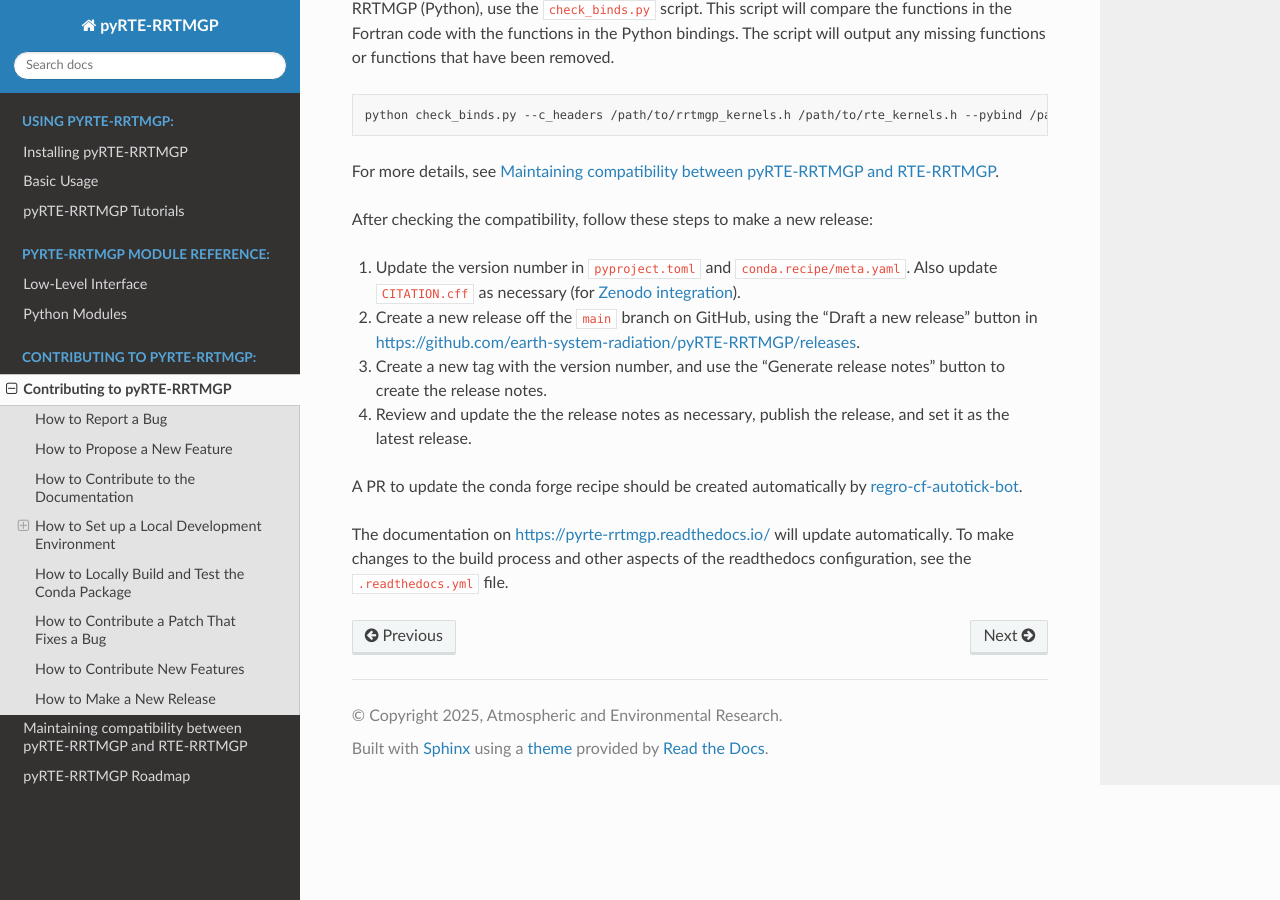
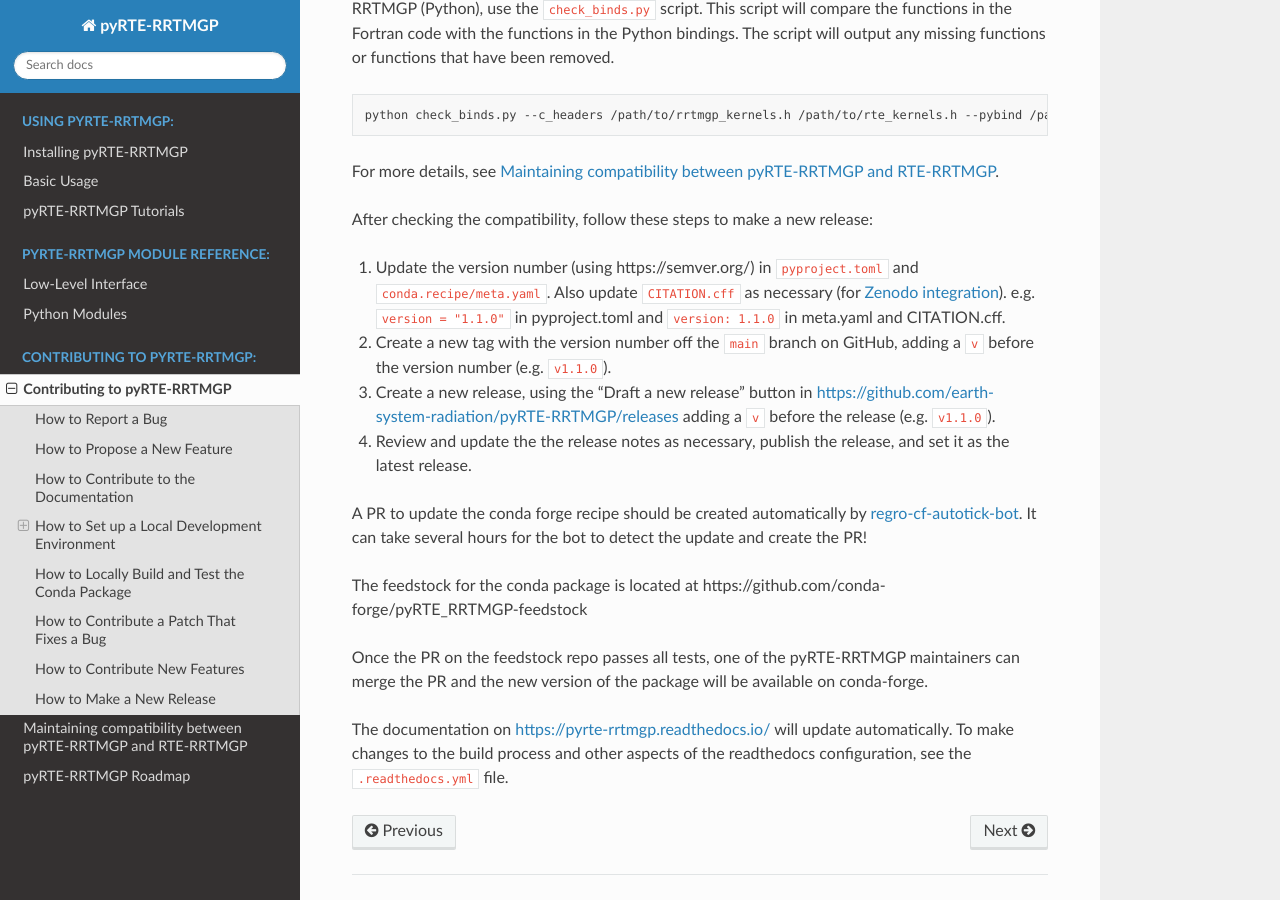
Before and after one commit to earth-system-radiation/pyRTE-RRTMGP, a Sphinx documentation site: the page built from docs/source/contributor_guide/contribute.md, in a window 1280 px wide and 900 px high, scrolled down 3956 px. Built offline with Sphinx 7.4.7 and the Read the Docs theme 3.1.0, drawn with Linux system fonts in a browser that asks for light colours.

Commit message:
Update release instructions

```diff
--- a/docs/source/contributor_guide/contribute.md
+++ b/docs/source/contributor_guide/contribute.md
@@ -172,11 +172,15 @@
 
 After checking the compatibility, follow these steps to make a new release:
 
-1. Update the version number in `pyproject.toml` and `conda.recipe/meta.yaml`. Also update `CITATION.cff` as necessary (for [Zenodo integration](https://zenodo.org/records/1117789)).
-2. Create a new release off the `main` branch on GitHub, using the "Draft a new release" button in [https://github.com/earth-system-radiation/pyRTE-RRTMGP/releases](https://github.com/earth-system-radiation/pyRTE-RRTMGP/releases).
-3. Create a new tag with the version number, and use the "Generate release notes" button to create the release notes.
+1. Update the version number (using https://semver.org/) in `pyproject.toml` and `conda.recipe/meta.yaml`. Also update `CITATION.cff` as necessary (for [Zenodo integration](https://zenodo.org/records/1117789)). e.g. ``version = "1.1.0"`` in pyproject.toml and ``version: 1.1.0`` in meta.yaml and CITATION.cff.
+2. Create a new tag with the version number off the `main` branch on GitHub, adding a ``v`` before the version number (e.g. `v1.1.0`).
+3. Create a new release, using the "Draft a new release" button in [https://github.com/earth-system-radiation/pyRTE-RRTMGP/releases](https://github.com/earth-system-radiation/pyRTE-RRTMGP/releases) adding a ``v`` before the release (e.g. `v1.1.0`).
 4. Review and update the the release notes as necessary, publish the release, and set it as the latest release.
 
-A PR to update the conda forge recipe should be created automatically by [regro-cf-autotick-bot](https://conda-forge.org/docs/maintainer/updating_pkgs/#pushing-to-regro-cf-autotick-bot-branch).
+A PR to update the conda forge recipe should be created automatically by [regro-cf-autotick-bot](https://conda-forge.org/docs/maintainer/updating_pkgs/#pushing-to-regro-cf-autotick-bot-branch). It can take several hours for the bot to detect the update and create the PR!
+
+The feedstock for the conda package is located at https://github.com/conda-forge/pyRTE_RRTMGP-feedstock
+
+Once the PR on the feedstock repo passes all tests, one of the pyRTE-RRTMGP maintainers can merge the PR and the new version of the package will be available on conda-forge.
 
 The documentation on [https://pyrte-rrtmgp.readthedocs.io/](https://pyrte-rrtmgp.readthedocs.io/) will update automatically. To make changes to the build process and other aspects of the readthedocs configuration, see the `.readthedocs.yml` file.
```
